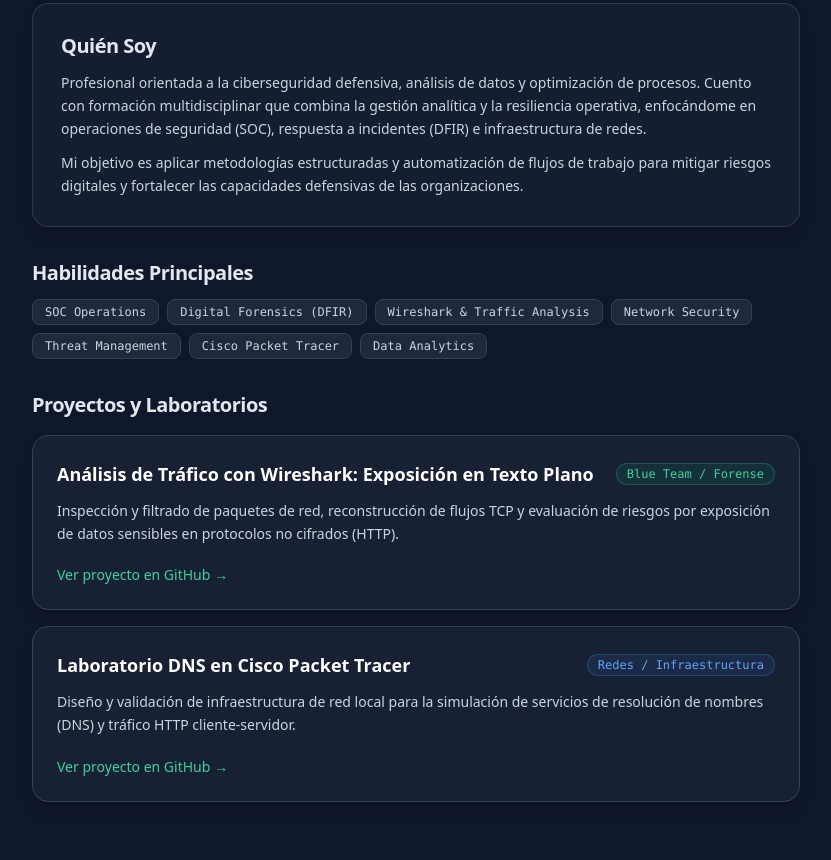
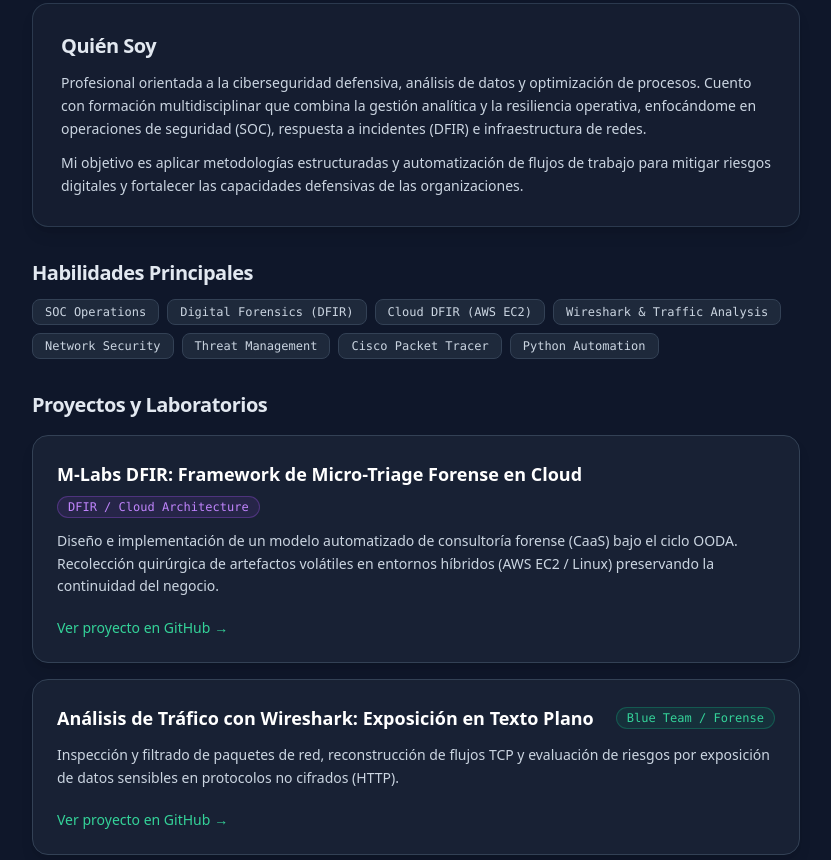
Before and after one commit to TMartlina/mariana-marrufo, a plain HTML site: page index.html in a window 1280 px wide. Shown: the part 378-1238 px from the top of the page, without its empty margins (224-1055 px from the left). Drawn offline with nearby package versions, Linux system fonts and the light colour scheme.

Commit message:
Update skills and add M-Labs DFIR project section
Added new skills and project details to the HTML file.

```diff
--- a/index.html
+++ b/index.html
@@ -82,17 +82,36 @@
       <div class="flex flex-wrap gap-2">
         <span class="px-3 py-1 bg-slate-800 border border-slate-700 text-slate-300 text-xs rounded-lg font-mono">SOC Operations</span>
         <span class="px-3 py-1 bg-slate-800 border border-slate-700 text-slate-300 text-xs rounded-lg font-mono">Digital Forensics (DFIR)</span>
+        <span class="px-3 py-1 bg-slate-800 border border-slate-700 text-slate-300 text-xs rounded-lg font-mono">Cloud DFIR (AWS EC2)</span>
         <span class="px-3 py-1 bg-slate-800 border border-slate-700 text-slate-300 text-xs rounded-lg font-mono">Wireshark & Traffic Analysis</span>
         <span class="px-3 py-1 bg-slate-800 border border-slate-700 text-slate-300 text-xs rounded-lg font-mono">Network Security</span>
         <span class="px-3 py-1 bg-slate-800 border border-slate-700 text-slate-300 text-xs rounded-lg font-mono">Threat Management</span>
         <span class="px-3 py-1 bg-slate-800 border border-slate-700 text-slate-300 text-xs rounded-lg font-mono">Cisco Packet Tracer</span>
-        <span class="px-3 py-1 bg-slate-800 border border-slate-700 text-slate-300 text-xs rounded-lg font-mono">Data Analytics</span>
+        <span class="px-3 py-1 bg-slate-800 border border-slate-700 text-slate-300 text-xs rounded-lg font-mono">Python Automation</span>
       </div>
     </section>
 
     <!-- Projects Section -->
     <section class="space-y-4">
       <h2 class="text-xl font-bold text-slate-200 tracking-tight" id="txt-projects">Proyectos y Laboratorios</h2>
+
+      <!-- Proyecto 3: M-Labs DFIR Framework -->
+      <article class="bg-slate-800/60 p-6 rounded-2xl border border-slate-700 shadow-lg hover:border-slate-500 transition-colors space-y-3">
+        <div class="flex items-center justify-between flex-wrap gap-2">
+          <h3 class="text-lg font-semibold text-white" id="txt-dfir-title">M-Labs DFIR: Framework de Micro-Triage Forense en Cloud</h3>
+          <span class="text-xs font-mono bg-purple-500/10 text-purple-400 border border-purple-500/30 px-2.5 py-0.5 rounded-full" id="txt-dfir-cat">DFIR / Cloud Architecture</span>
+        </div>
+
+        <p class="text-slate-300 text-sm leading-relaxed" id="txt-dfir-desc">
+          Diseño e implementación de un modelo automatizado de consultoría forense (CaaS) bajo el ciclo OODA. Recolección quirúrgica de artefactos volátiles en entornos híbridos (AWS EC2 / Linux) preservando la continuidad del negocio.
+        </p>
+
+        <div class="flex items-center justify-between pt-2">
+          <a href="https://github.com/TMartlina/m-labs-dfir-framework" target="_blank" rel="noopener noreferrer" class="text-sm font-medium text-emerald-400 hover:text-emerald-300 flex items-center gap-1">
+            <span id="txt-dfir-link">Ver proyecto en GitHub</span> &rarr;
+          </a>
+        </div>
+      </article>
 
       <!-- Proyecto 2: Wireshark -->
       <article class="bg-slate-800/60 p-6 rounded-2xl border border-slate-700 shadow-lg hover:border-slate-500 transition-colors space-y-3">
@@ -145,6 +164,10 @@
         aboutP2: "Mi objetivo es aplicar metodologías estructuradas y automatización de flujos de trabajo para mitigar riesgos digitales y fortalecer las capacidades defensivas de las organizaciones.",
         skills: "Habilidades Principales",
         projects: "Proyectos y Laboratorios",
+        dfirTitle: "M-Labs DFIR: Framework de Micro-Triage Forense en Cloud",
+        dfirCat: "DFIR / Cloud Architecture",
+        dfirDesc: "Diseño e implementación de un modelo automatizado de consultoría forense (CaaS) bajo el ciclo OODA. Recolección quirúrgica de artefactos volátiles en entornos híbridos (AWS EC2 / Linux) preservando la continuidad del negocio.",
+        dfirLink: "Ver proyecto en GitHub",
         wireTitle: "Análisis de Tráfico con Wireshark: Exposición en Texto Plano",
         wireCat: "Blue Team / Forense",
         wireDesc: "Inspección y filtrado de paquetes de red, reconstrucción de flujos TCP y evaluación de riesgos por exposición de datos sensibles en protocolos no cifrados (HTTP).",
@@ -163,6 +186,10 @@
         aboutP2: "My goal is to leverage structured methodologies and workflow automation to mitigate digital threats and strengthen organizational defense capabilities.",
         skills: "Focus & Core Skills",
         projects: "Projects & Labs",
+        dfirTitle: "M-Labs DFIR: Cloud & Endpoint Micro-Triage Framework",
+        dfirCat: "DFIR / Cloud Architecture",
+        dfirDesc: "Design and deployment of an automated Digital Forensics & Incident Response model (CaaS) using the OODA loop. Surgical acquisition of volatile artifacts across hybrid AWS/Linux environments while maintaining business continuity.",
+        dfirLink: "View project on GitHub",
         wireTitle: "Wireshark Traffic Analysis: Plaintext Data Exposure",
         wireCat: "Blue Team / Forensics",
         wireDesc: "Network packet inspection, display filtering, TCP stream reconstruction, and risk assessment of unencrypted plaintext sensitive data transmission (HTTP).",
@@ -183,6 +210,10 @@
       document.getElementById('txt-about-p2').innerText = data[lang].aboutP2;
       document.getElementById('txt-skills').innerText = data[lang].skills;
       document.getElementById('txt-projects').innerText = data[lang].projects;
+      document.getElementById('txt-dfir-title').innerText = data[lang].dfirTitle;
+      document.getElementById('txt-dfir-cat').innerText = data[lang].dfirCat;
+      document.getElementById('txt-dfir-desc').innerText = data[lang].dfirDesc;
+      document.getElementById('txt-dfir-link').innerText = data[lang].dfirLink;
       document.getElementById('txt-wire-title').innerText = data[lang].wireTitle;
       document.getElementById('txt-wire-cat').innerText = data[lang].wireCat;
       document.getElementById('txt-wire-desc').innerText = data[lang].wireDesc;
```
